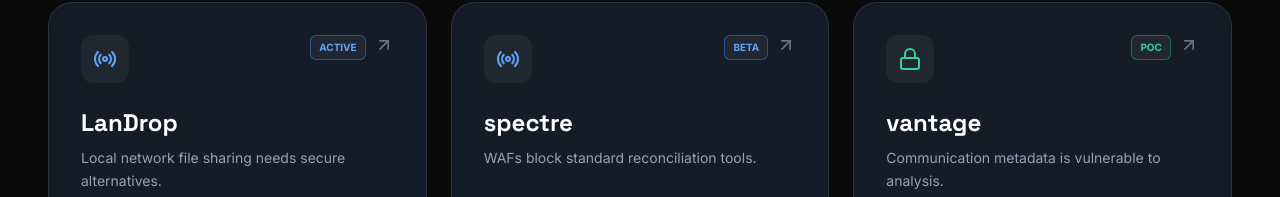
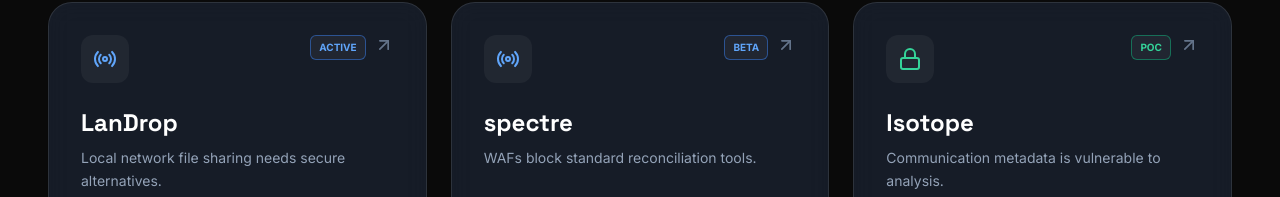
Before and after one commit to id-root/portfolio, a Next.js app: page / in a window 1280 px wide. Shown: the part 1383-1580 px from the top of the page. Built offline with nearby package versions, Linux system fonts and the light colour scheme.

Commit message:
Update projects.tsx

```diff
--- a/src/components/projects.tsx
+++ b/src/components/projects.tsx
@@ -51,16 +51,16 @@ export const Projects = () => {
             link: "https://github.com/id-root/spectre"
         },
         {
-            title: "vantage",
+            title: "Isotope",
             status: "POC",
-            version: "v0.1.0",
+            version: "v4.0.0",
             lang: "Rust",
             icon: Lock,
             color: "text-emerald-400",
             accent: "border-emerald-500/50",
             problem: "Communication metadata is vulnerable to analysis.",
             approach: "Tor Onion Services + Post-Quantum crypto.",
-            link: "https://github.com/id-root/vantage"
+            link: "https://github.com/id-root/isotope"
         }
     ];
 
```
